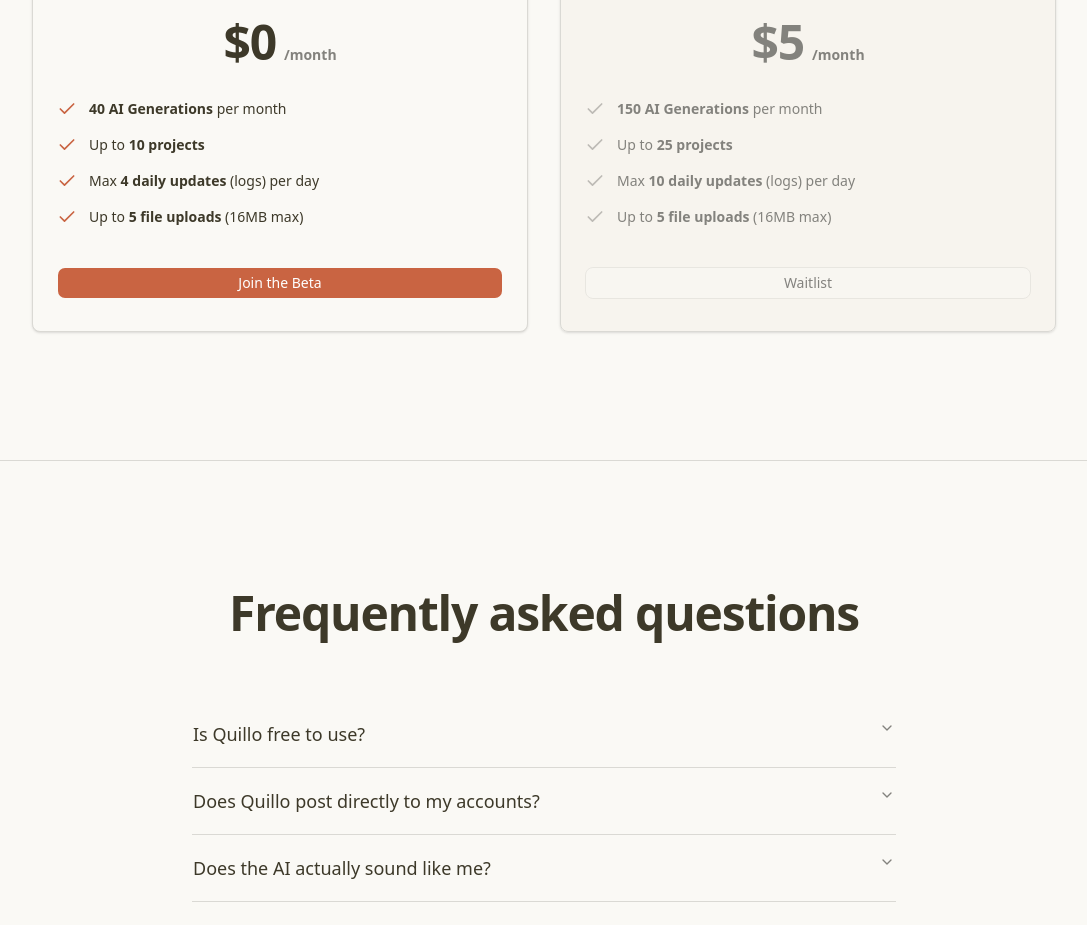
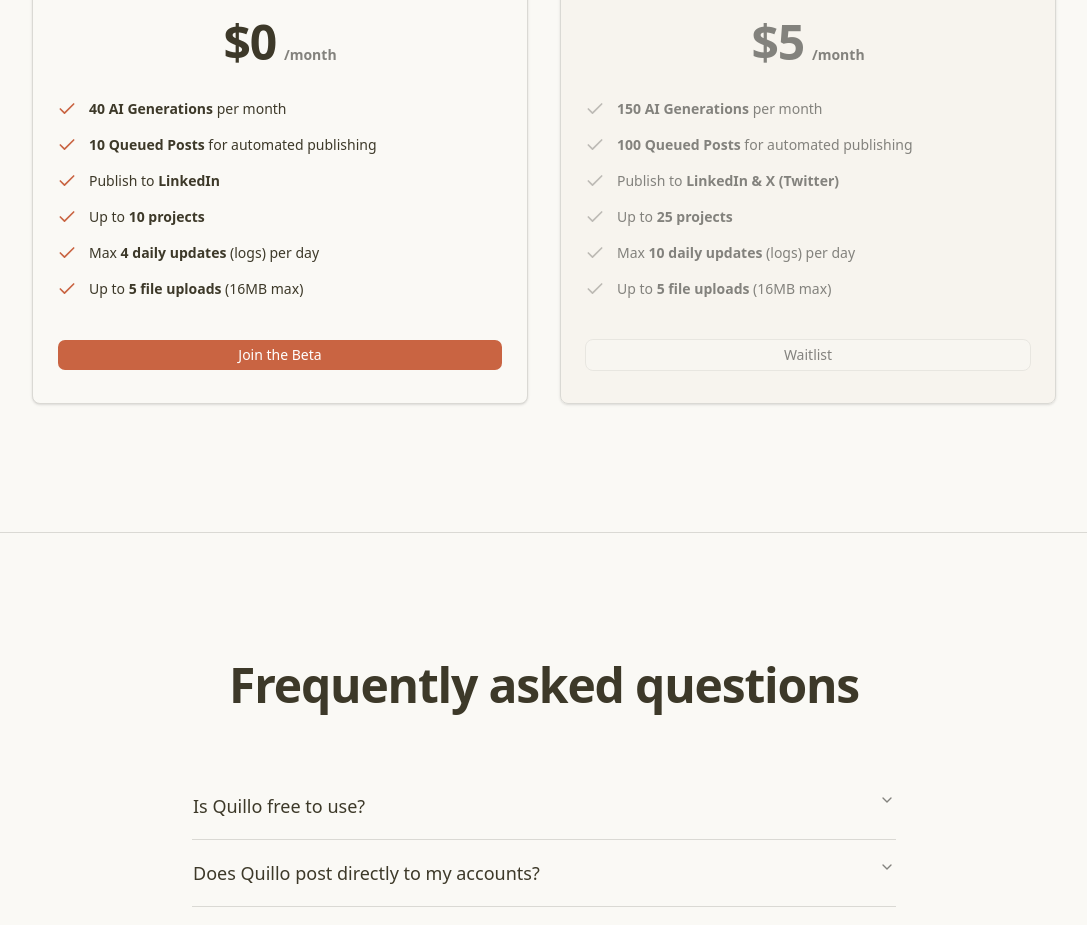
Before and after one commit to shubGupta10/quillo-app, a Next.js app: page / in a window 1280 px wide. Shown: the part 4600-5525 px from the top of the page, without its empty margins (96-1183 px from the left). Built offline with nearby package versions, Linux system fonts and the light colour scheme; no server answers.

Commit message:
changes in price section

```diff
--- a/components/pricing-section.tsx
+++ b/components/pricing-section.tsx
@@ -45,6 +45,14 @@
               </li>
               <li className="flex gap-x-3">
                 <Check className="h-5 w-5 text-primary flex-shrink-0" />
+                <span><strong className="font-semibold text-foreground">{USAGE_QUOTAS.MAX_QUEUED_POSTS[PlanType.FREE]} Queued Posts</strong> for automated publishing</span>
+              </li>
+              <li className="flex gap-x-3">
+                <Check className="h-5 w-5 text-primary flex-shrink-0" />
+                <span>Publish to <strong className="font-semibold text-foreground">LinkedIn</strong></span>
+              </li>
+              <li className="flex gap-x-3">
+                <Check className="h-5 w-5 text-primary flex-shrink-0" />
                 <span>Up to <strong className="font-semibold text-foreground">{USAGE_QUOTAS.PROJECTS_PER_USER[PlanType.FREE]} projects</strong></span>
               </li>
               <li className="flex gap-x-3">
@@ -86,6 +94,14 @@
               </li>
               <li className="flex gap-x-3">
                 <Check className="h-5 w-5 text-muted-foreground/50 flex-shrink-0" />
+                <span><strong className="font-semibold text-muted-foreground">{USAGE_QUOTAS.MAX_QUEUED_POSTS[PlanType.BETA_PRO]} Queued Posts</strong> for automated publishing</span>
+              </li>
+              <li className="flex gap-x-3">
+                <Check className="h-5 w-5 text-muted-foreground/50 flex-shrink-0" />
+                <span>Publish to <strong className="font-semibold text-muted-foreground">LinkedIn & X (Twitter)</strong></span>
+              </li>
+              <li className="flex gap-x-3">
+                <Check className="h-5 w-5 text-muted-foreground/50 flex-shrink-0" />
                 <span>Up to <strong className="font-semibold text-muted-foreground">{USAGE_QUOTAS.PROJECTS_PER_USER[PlanType.BETA_PRO]} projects</strong></span>
               </li>
               <li className="flex gap-x-3">
```
